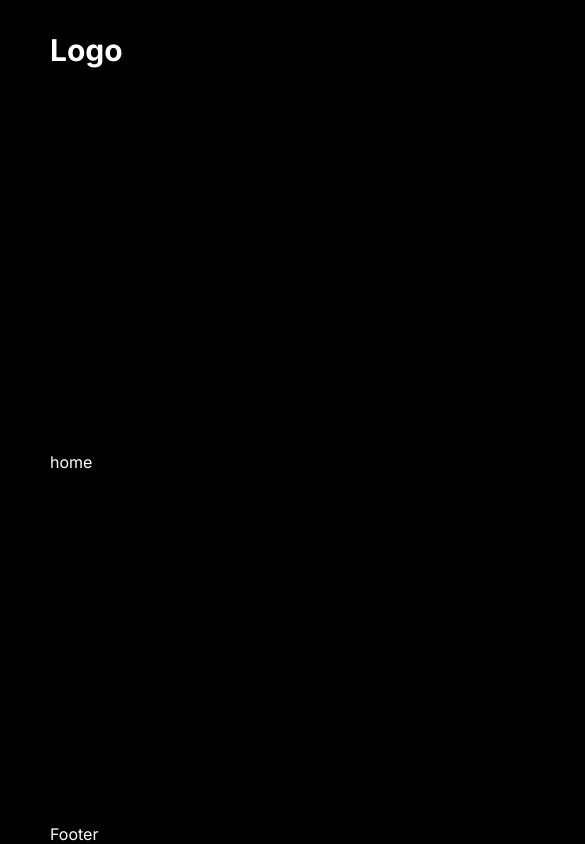
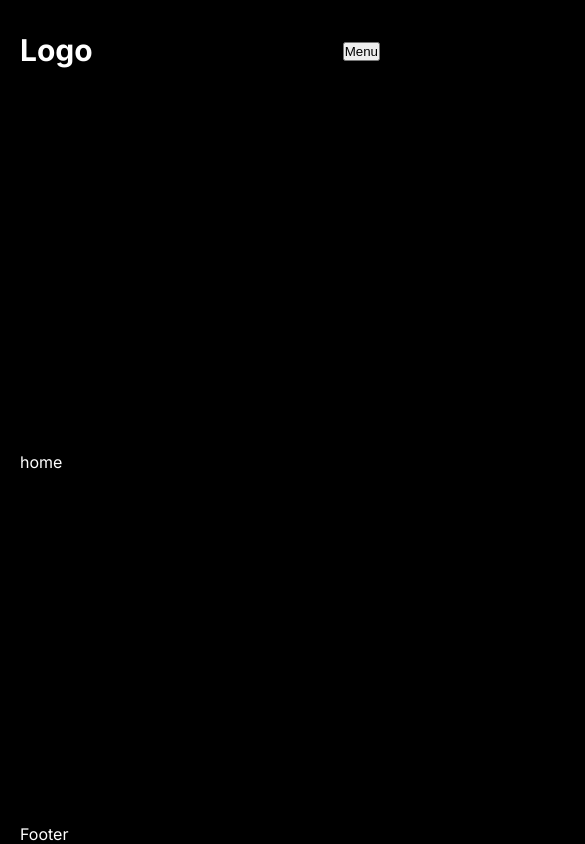
Before and after one commit to zayar-htun/next-app-blog-projects, a Next.js app: page / in a window 390 px wide. Shown: the top 844 px of the page, 585 px wide, since content can reach past the window. Built offline with nearby package versions, Linux system fonts and the light colour scheme.

Commit message:
responsive navbar

```diff
--- a/src/app/globals.css
+++ b/src/app/globals.css
@@ -31,3 +31,31 @@ a {
     flex-direction: column;
     justify-content: space-between;
 }
+
+@media (max-width: 1440px) {
+    .container {
+        width: 1200px;
+    }
+}
+@media (max-width: 1200px) {
+    .container {
+        width: 1000px;
+    }
+}
+@media (max-width: 1000px) {
+    .container {
+        width: 800px;
+    }
+}
+@media (max-width: 800px) {
+    .container {
+        width: 600px;
+    }
+}
+@media (max-width: 600px) {
+    .container {
+        width: 400px;
+        padding-left: 20px;
+        padding-right: 20px;
+    }
+}
--- a/src/components/navbar/links/Links.js
+++ b/src/components/navbar/links/Links.js
@@ -1,8 +1,11 @@
-import Link from "next/link";
+"use client";
+
 import styles from "./links.module.css";
 import NavLink from "./navLink/navLink";
+import { useState } from "react";
 
 export default function Links() {
+    const [open, setOpen] = useState(false);
     const links = [
         {
             title: "Homepage",
@@ -25,6 +28,7 @@ export default function Links() {
     const session = true;
     const isAdmin = true;
     return (
+        <div className={styles.container}>
             <div className={styles.links}>
                 {links.map(link => {
                     return <NavLink item={link} key={link.title} />;
@@ -32,7 +36,9 @@ export default function Links() {
                 {session ? (
                     <>
                         {isAdmin && (
-                        <NavLink item={{ title: "Admin", path: "/admin" }} />
+                            <NavLink
+                                item={{ title: "Admin", path: "/admin" }}
+                            />
                         )}
                         <button className={styles.logout}>Logout</button>
                     </>
@@ -40,5 +46,23 @@ export default function Links() {
                     <NavLink item={{ title: "Login", path: "/login" }} />
                 )}
             </div>
+            <div className={styles.menu}>
+                <button
+                    onClick={() => {
+                        setOpen(prev => !prev);
+                    }}
+                >
+                    Menu
+                </button>
+            </div>
+
+            {open && (
+                <div className={styles.mobileLink}>
+                    {links.map(link => {
+                        return <NavLink item={link} key={link.title} />;
+                    })}
+                </div>
+            )}
+        </div>
     );
 }
--- a/src/components/navbar/links/links.module.css
+++ b/src/components/navbar/links/links.module.css
@@ -1,3 +1,4 @@
+
 .links {
     display: flex;
     align-items: center;
@@ -9,3 +10,38 @@
     cursor: pointer;
     font-weight: bold;
 }
+
+.mobileLink {
+    display: none;
+}
+
+.menu {
+    display:none;
+}
+
+@media (max-width: 768px) {
+    .links {
+        display: none;
+    }
+
+    .mobileLink {
+        position: absolute;
+        top: 100px;
+        right: 0;
+        width: 50%;
+        max-width: 300px; /* Set a maximum width for better responsiveness */
+        height: 100vh;
+        background-color: var(--bg);
+        display: flex;
+        flex-direction: column;
+        align-items: center;
+        justify-content: center;
+        gap: 30px;
+        overflow-y: auto; /* Allow scrolling if content exceeds viewport height */
+    }
+    .menu {
+        display: block; /* Show the menu when the screen width is 768px or below */
+        cursor:pointer
+    }
+
+}
```
Lines whose indentation alone changed are shown as unchanged.
